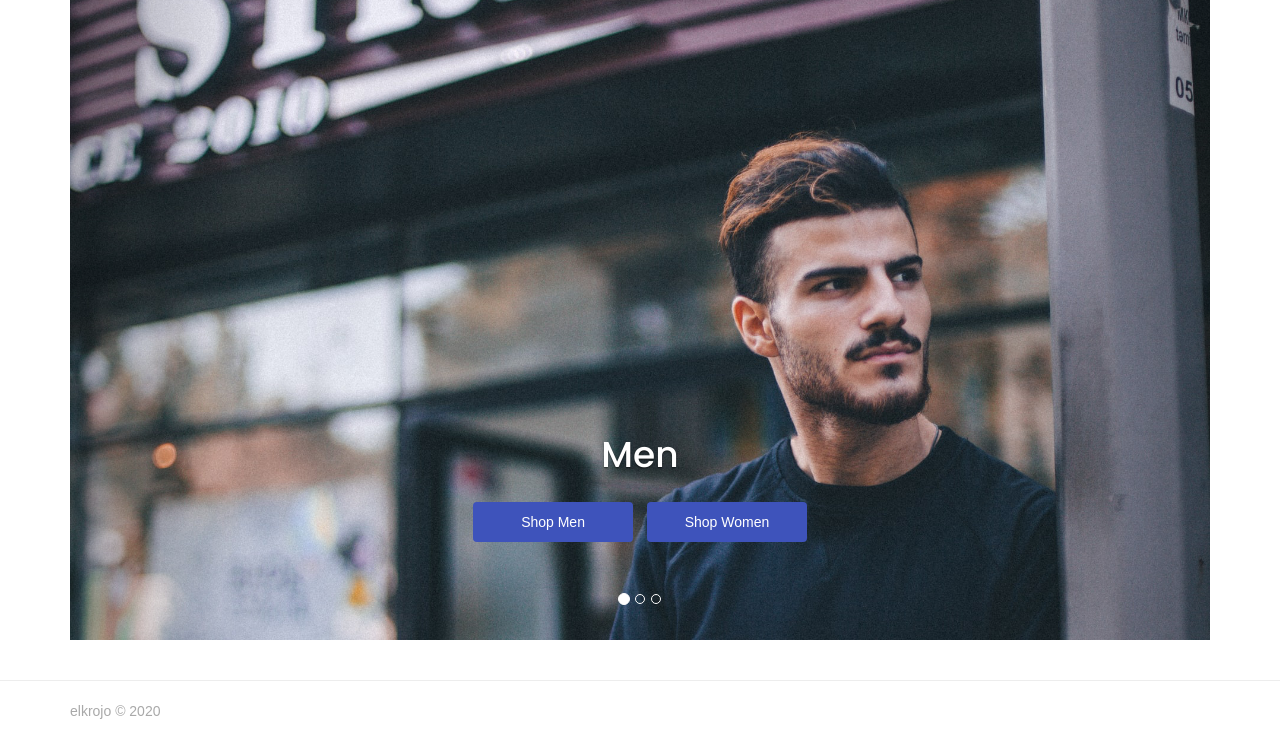
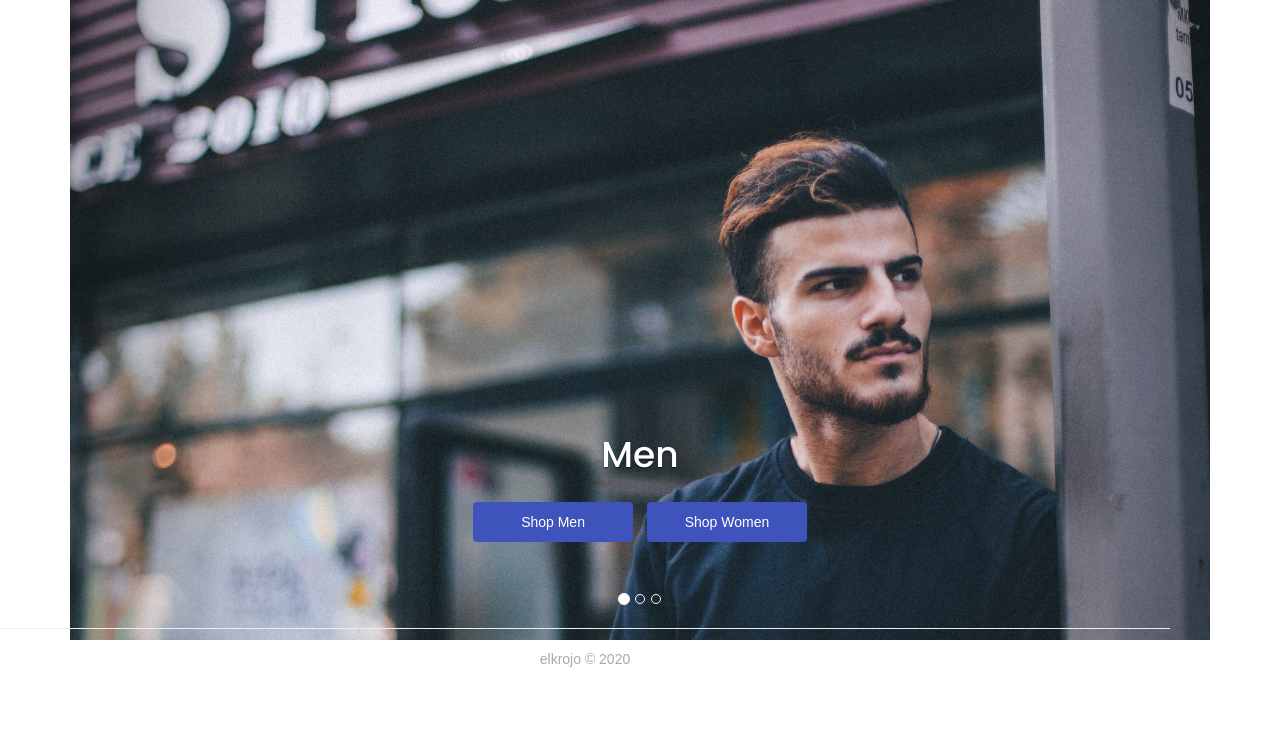
Before and after one commit to elkrojo/croiglas-shop, a Django app: page / in a window 1280 px wide. Shown: the part 101-852 px from the top of the page. After the commit the page ends 768 px from the top, so only its background shows below. Run offline with Django 3.2, Linux system fonts and the light colour scheme; some libraries are stand-ins or nearby versions; some web fonts are replaced.

Commit message:
Pushed footer to page bottom

```diff
--- a/static/css/custom.css
+++ b/static/css/custom.css
@@ -83,6 +83,7 @@ a:visited {
 
 /* Footer */
 footer {
+    position: fixed;
     left: 0;
     bottom: 0;
     margin-top: 40px;
@@ -90,6 +91,10 @@ footer {
     padding-bottom: 20px;
     border-top: 1px solid #ededed;
     color: #A9A9A9;
+}
+
+footer p {
+    text-align: center;
 }
 
 /* Buttons */
@@ -172,7 +177,6 @@ a.btn-success {
 /* Product Cards */
 .product-card {
     color: inherit;
-    /* padding: 0; */
 }
 
 .product-card:hover {
```
